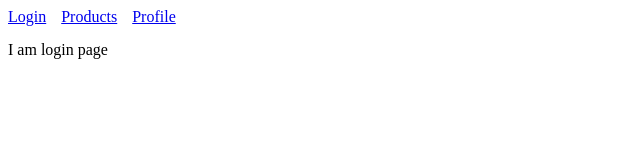
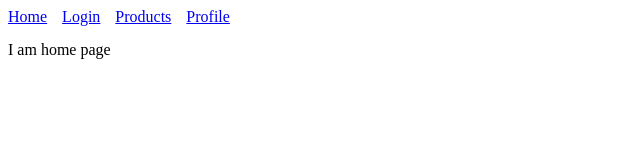
Before and after one commit to codingSlate/react-context-example, a React (Create React App) app: page / in a window 1280 px wide. Shown: the top 160 px of the page, without its empty margins (0-640 px from the left). Built offline with nearby package versions, Linux system fonts and the light colour scheme.

Commit message:
1 file modified, 1 added

```diff
--- a/src/App.js
+++ b/src/App.js
@@ -1,6 +1,7 @@
 import React, { useContext } from 'react';
 import { BrowserRouter, Routes, Route, Link, Navigate } from 'react-router-dom';
 import './style.css';
+import Home from './Home';
 import Login from './Login';
 import Products from './Products';
 import UserProfile from './UserProfile';
@@ -9,23 +10,23 @@
 import AppState from './context/AppState';
 import AppContext from './context/AppContext';
 
-
 export default function App() {
   // const { isAuth } = useContext(AppContext);
   return (
     <div>
       <BrowserRouter>
-        <Link to="/">Login</Link>
+        <Link to="/">Home</Link>
+        <Link to="/login">Login</Link>
         <Link to="/products">Products</Link>
         <Link to="/profile">Profile</Link>
         <AppState>
           <Routes>
-            <Route path="/" element={<Login />} />
+            <Route path="/" element={<Home />} />
+            <Route path="/login" element={<Login />} />
             <Route path="/products" element={<Products />} />
-            <Route element={<ProtectedRoute/>}>
+            <Route element={<ProtectedRoute />}>
               <Route path="/profile" element={<UserProfile />} />
             </Route>
-
           </Routes>
         </AppState>
       </BrowserRouter>
--- /dev/null
+++ b/src/Home.js
@@ -0,0 +1,7 @@
+import React from 'react'
+const Home = () =>{
+    return(
+    <div>I am home page</div>
+    )
+}
+export default Home
```
